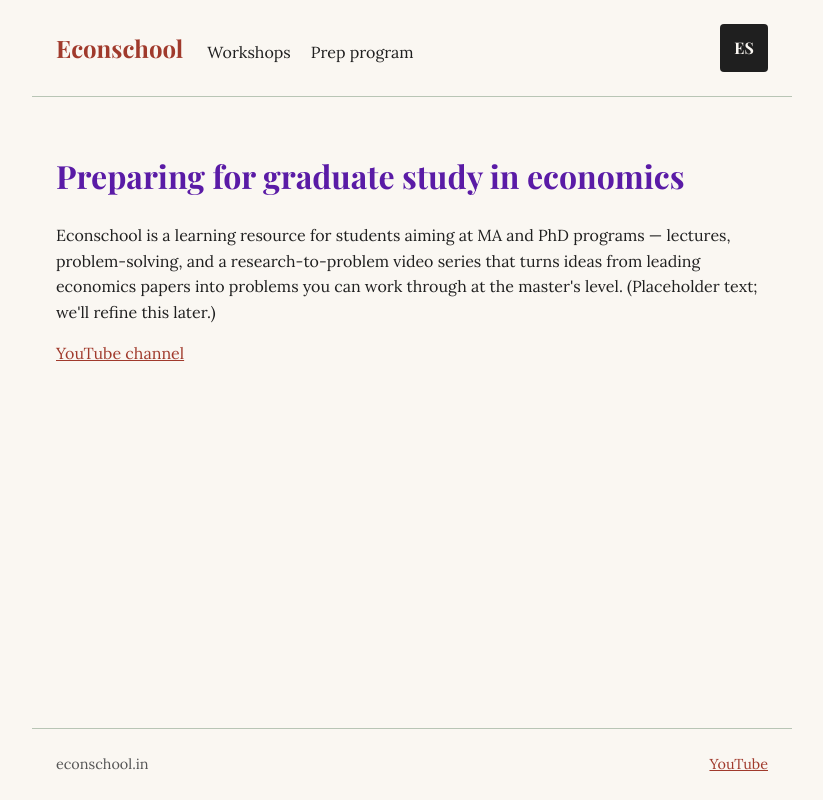
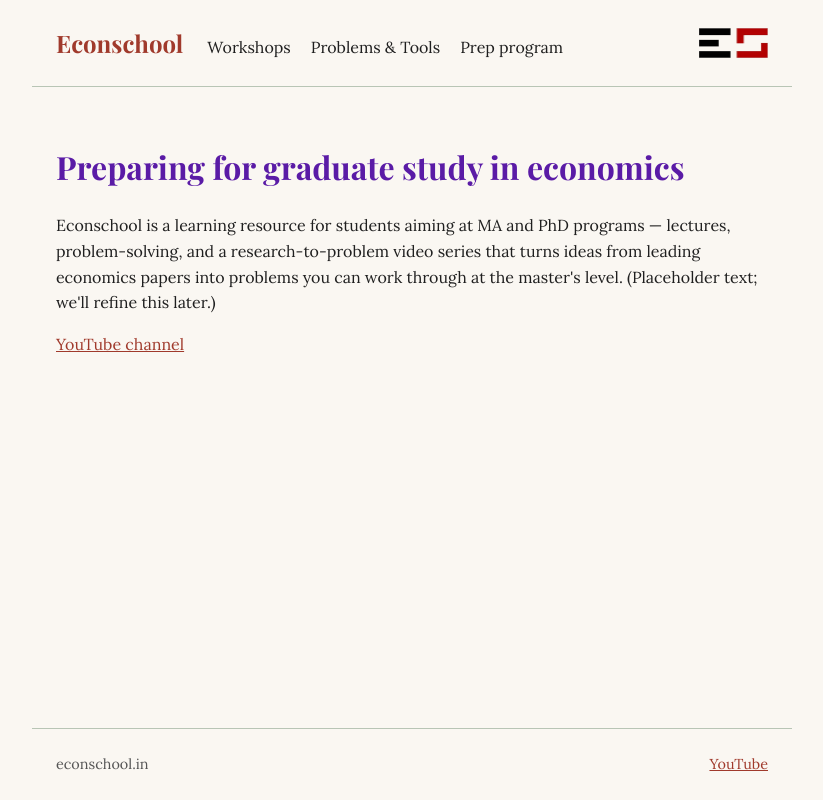
Before and after one commit to econschool/econschool.github.io, an Astro site: page / in a window 1280 px wide. Shown: the whole page, without its empty margins (228-1051 px from the left). Built offline with nearby package versions, Linux system fonts and the light colour scheme; Astro itself is replaced by a stand-in of ours.

Commit message:
Add real ES logo and Problems & Tools nav link

```diff
--- a/src/layouts/Layout.astro
+++ b/src/layouts/Layout.astro
@@ -27,10 +27,13 @@ const isActive = (href) => {
 				<a href="/" class="wordmark">Econschool</a>
 				<nav class="main-nav" aria-label="Primary">
 					<a href="/workshops/" aria-current={isActive('/workshops/') ? 'page' : undefined}>Workshops</a>
+					<a href="/problems/" aria-current={isActive('/problems/') ? 'page' : undefined}>Problems &amp; Tools</a>
 					<a href="/prep/" aria-current={isActive('/prep/') ? 'page' : undefined}>Prep program</a>
 				</nav>
 			</div>
-			<a href="/" class="logo" aria-label="Econschool home">ES</a>
+			<a href="/" class="logo" aria-label="Econschool home">
+				<img src="/es-logo.png" alt="Econschool" width="278" height="120" />
+			</a>
 		</header>
 
 		<main class="content">
@@ -104,18 +107,15 @@ const isActive = (href) => {
 		border-bottom: 2px solid var(--es-terracotta);
 		padding-bottom: 2px;
 	}
+
 	.logo {
 		display: inline-flex;
-		align-items: center;
-		justify-content: center;
-		width: 48px;
-		height: 48px;
-		background-color: var(--es-ink);
-		color: var(--es-cream);
-		font-family: var(--es-font-display);
-		font-weight: 700;
-		text-decoration: none;
-		border-radius: 4px;
+	}
+
+	.logo img {
+		height: 30px;
+		width: auto;
+		display: block;
 	}
 
 	.content {
```
Also changed, not shown: public/es-logo.png (added).
